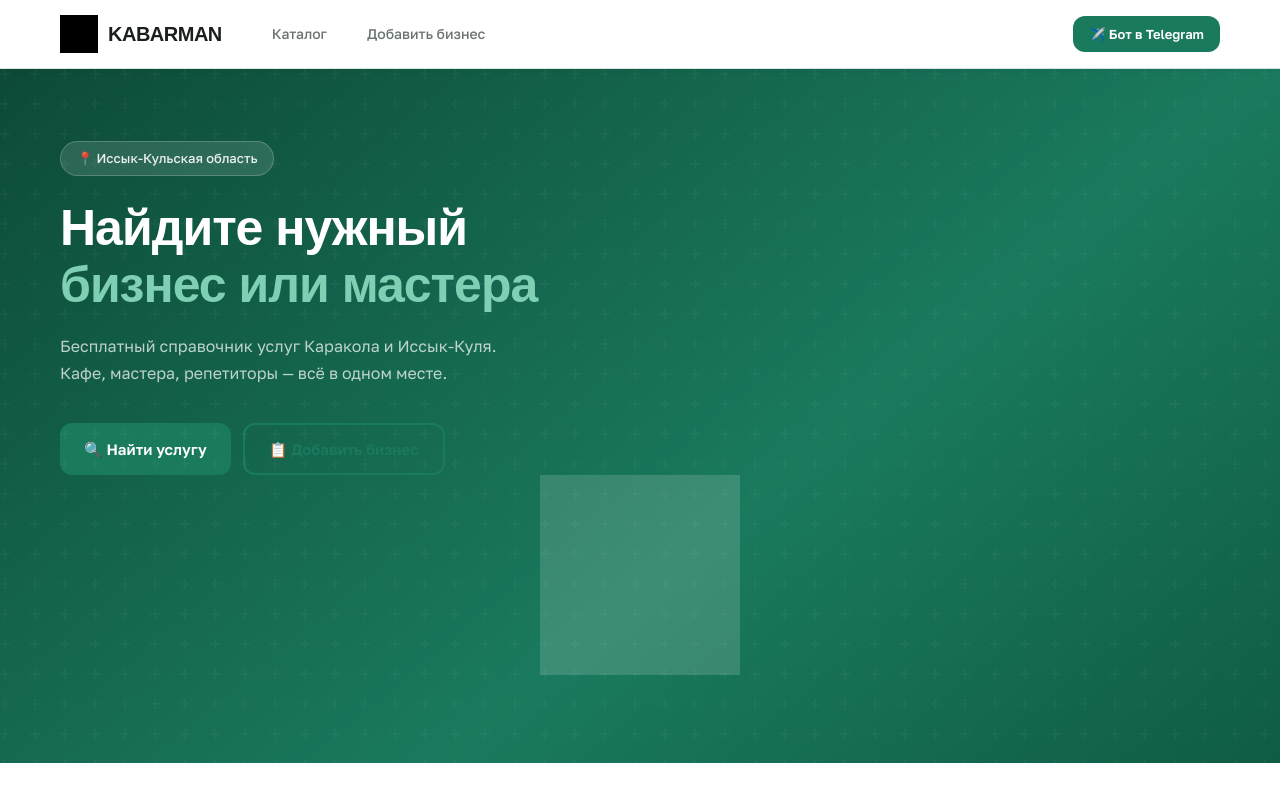
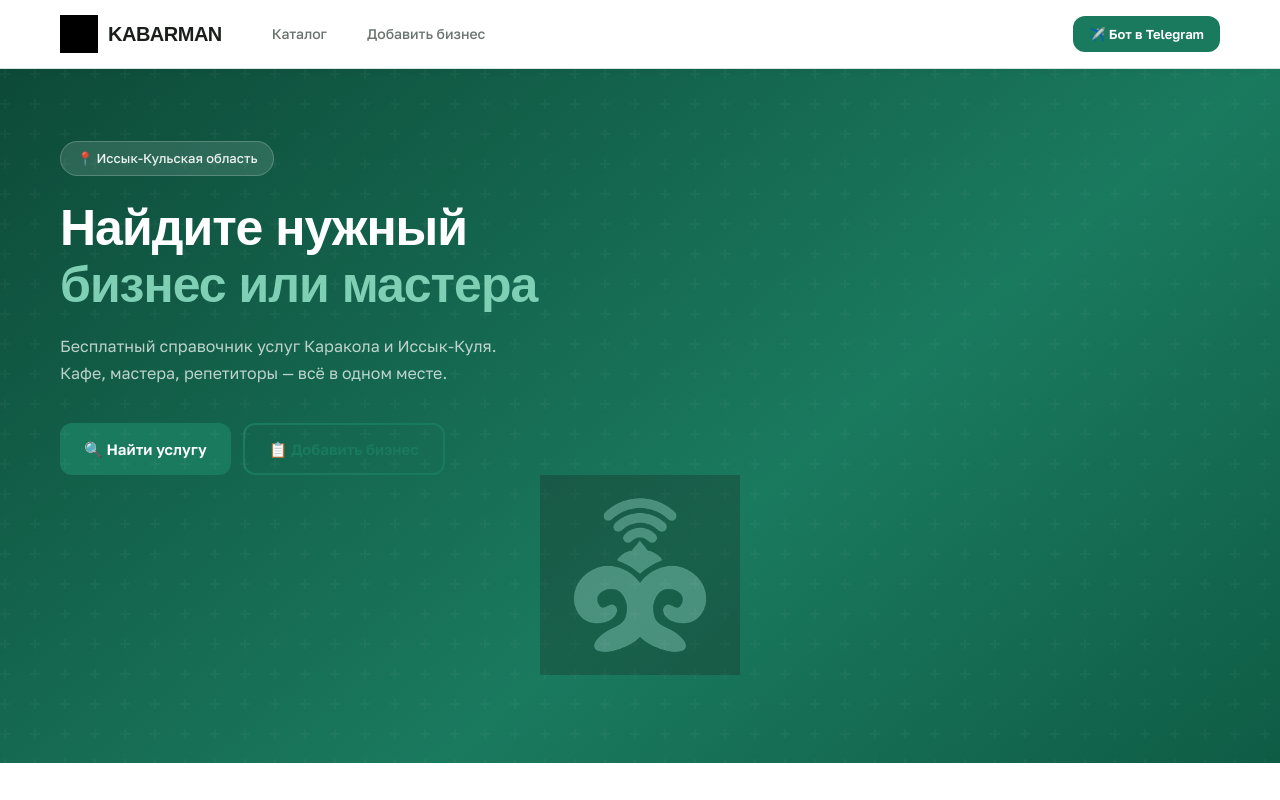
Before and after one commit to tilekmoo-alt/kabarman-web, a React (Vite) app in the folder frontend/: page / in a window 1280 px wide. Shown: the top 800 px of the page. Built offline with nearby package versions, Linux system fonts and the light colour scheme; no server answers; a web font is replaced by a local one.

Commit message:
Update HomePage.module.css

```diff
--- a/frontend/src/pages/HomePage.module.css
+++ b/frontend/src/pages/HomePage.module.css
@@ -44,7 +44,7 @@
 .heroLogo { flex: 0 0 240px; display: flex; justify-content: center; }
 .heroLogoImg {
   width: 200px; height: 200px; object-fit: contain;
-  filter: brightness(0) invert(1) opacity(0.15);
+  filter: invert(1) opacity(0.25);
   animation: float 6s ease-in-out infinite;
 }
 @keyframes float {
```
